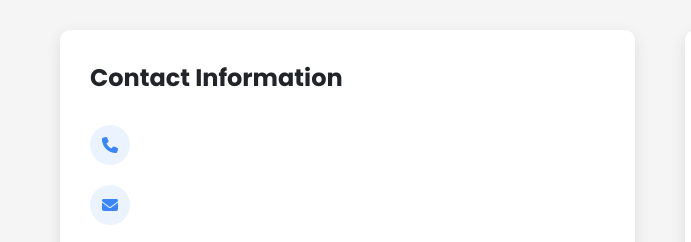
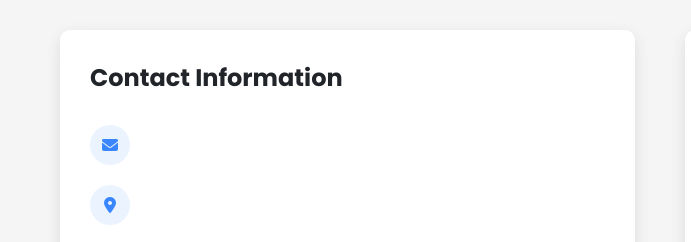
Before and after one commit to shirshak007/shirshak007.github.io, a plain HTML site: page index.html in a window 1280 px wide. Shown: the part 4800-5042 px from the top of the page, 0-691 px from the left. Drawn offline with nearby package versions, Linux system fonts and the light colour scheme; grey boxes are pictures that could not be loaded.

Commit message:
Update index.html

```diff
--- a/index.html
+++ b/index.html
@@ -206,10 +206,10 @@
             <div class="contact-content">
                 <div class="contact-info" data-aos="fade-right">
                     <h3>Contact Information</h3>
-                    <div class="info-item">
+                    <!-- <div class="info-item">
                         <i class="fas fa-phone"></i>
                         <span id="contact-mobile"></span>
-                    </div>
+                    </div> -->
                     <div class="info-item">
                         <i class="fas fa-envelope"></i>
                         <span id="contact-email"></span>
```
